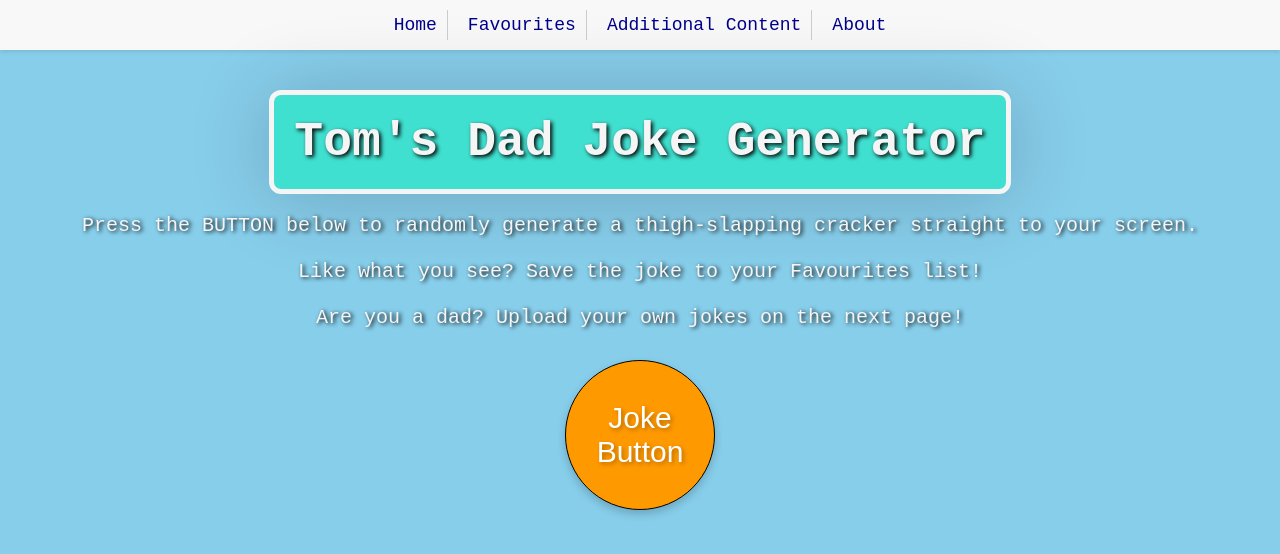
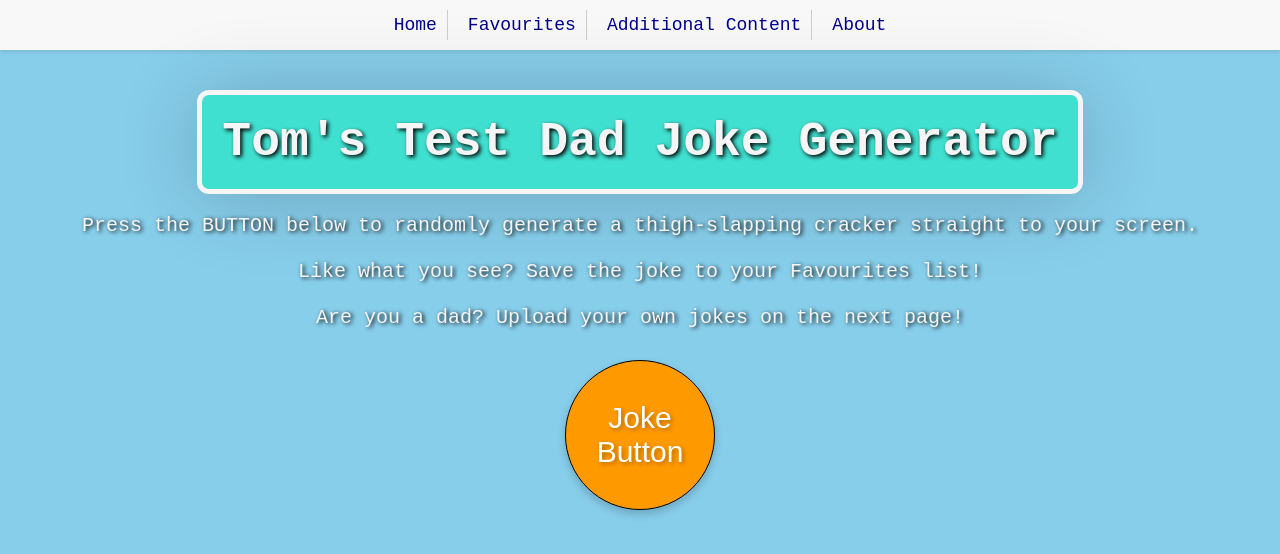
Before and after one commit to tomtenniscourt/Aug-16-23, a React (Create React App) app: page / in a window 1280 px wide. Shown: the top 554 px of the page. Built offline with nearby package versions, Linux system fonts and the light colour scheme; a web font is replaced by a local one.

Commit message:
changed header to test

```diff
--- a/src/Homepage.js
+++ b/src/Homepage.js
@@ -24,7 +24,7 @@
 
   return (
     <div className="page">
-      <h1>Tom's Dad Joke Generator</h1>
+      <h1>Tom's Test Dad Joke Generator</h1>
       <div className="hello">
         <p className="homepage-text" style={{ textAlign: "center" }}>
           Press the <span>BUTTON</span> below to randomly generate a
```
